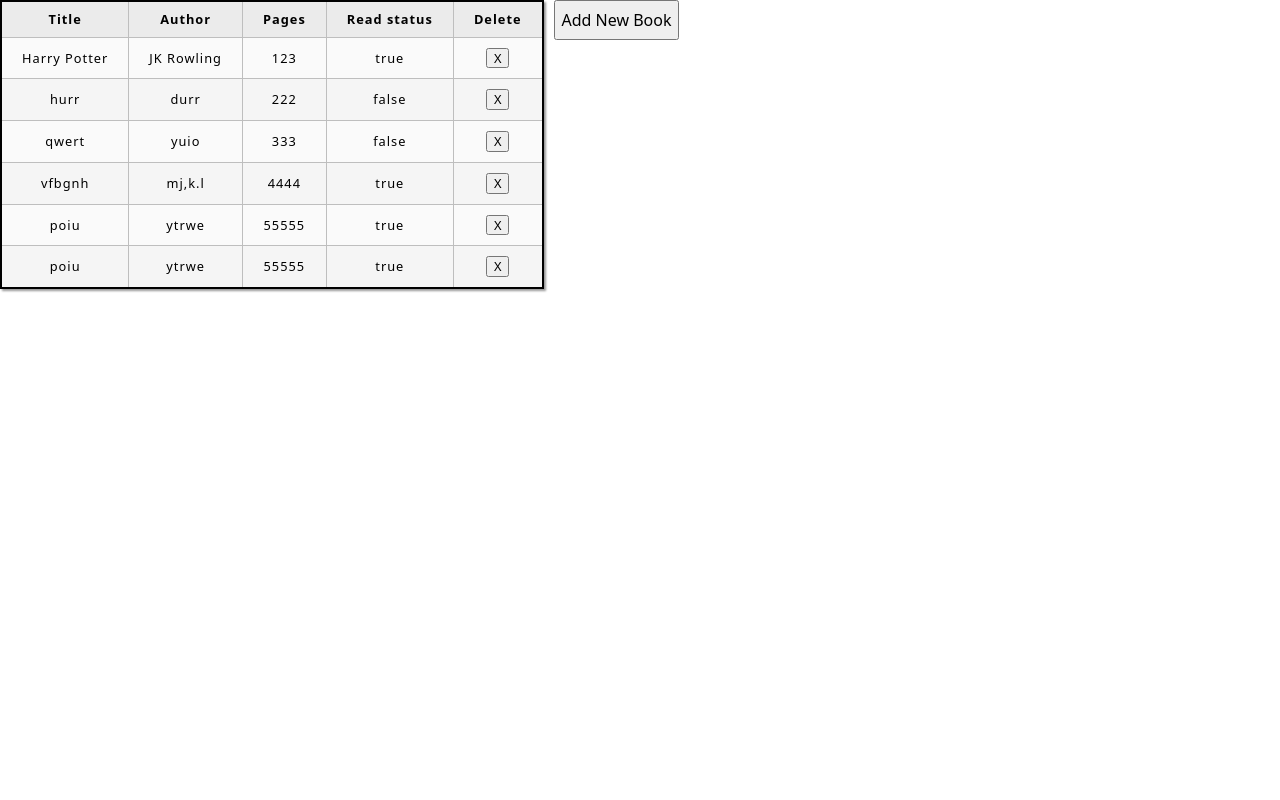
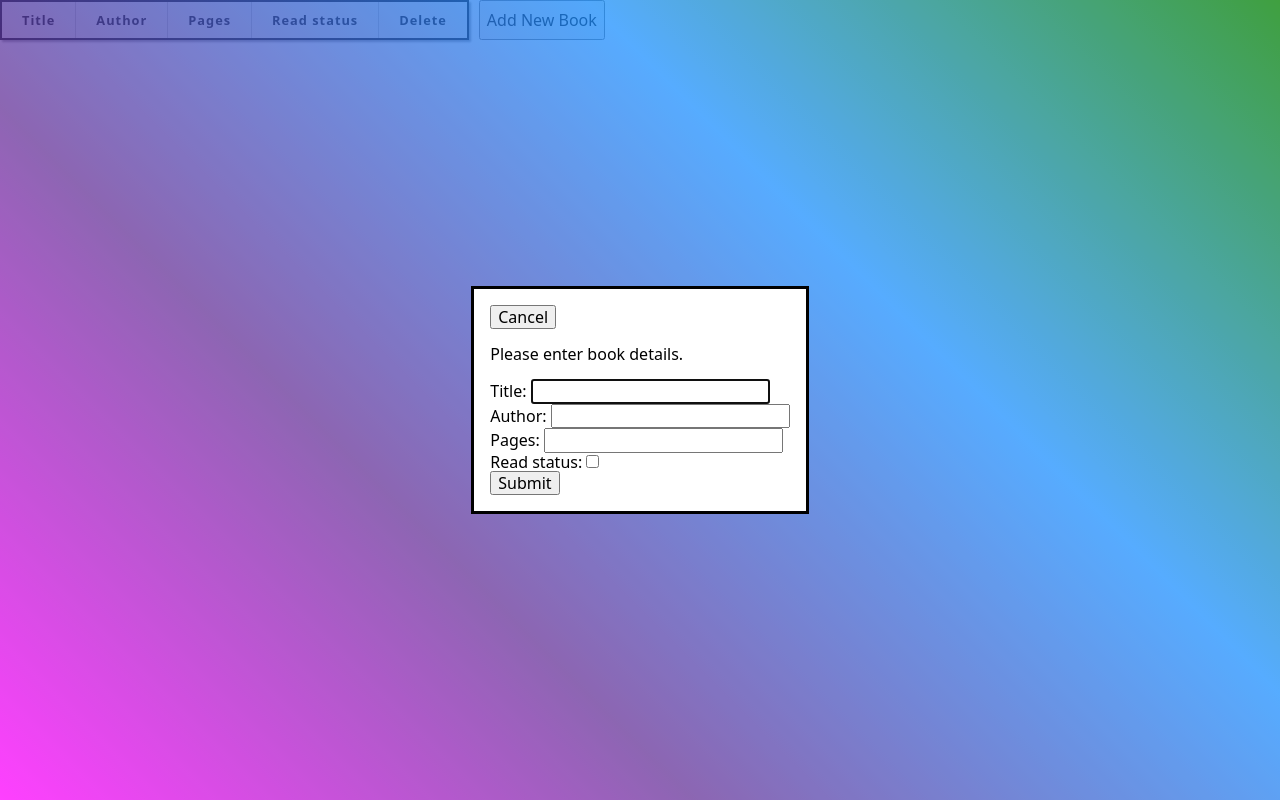
Before and after one commit to Trithereon/project-library, a plain HTML site: page index.html in a window 1280 px wide. Both pictures are taken after a click on the button "Add New Book". Drawn offline with Linux system fonts and the light colour scheme.

Commit message:
Implement input form into Add New Book button functionality

```diff
--- a/index.html
+++ b/index.html
@@ -17,10 +17,32 @@
             <th>Read status</th>
             <th>Delete</th>
         </tr>
-
     </table>
     <button id="addNewBookButton">
         Add New Book
     </button>
+    <dialog>
+        <button id="cancelButton">Cancel</button>
+        <p>Please enter book details.</p>
+        <form id="addNewBookForm">
+            <div>
+                <label for="title">Title:</label>
+                <input type="text" id="title" name="title" required autofocus>
+            </div>
+            <div>
+                <label for="title">Author:</label>
+                <input type="text" id="author" name="author" required>
+            </div>
+            <div>
+                <label for="pages">Pages:</label>
+                <input type="number" id="pages" name="pages" required>
+            </div>
+            <div>
+                <label for="read-status">Read status:</label>
+                <input type="checkbox" id="read-status" name="read-status">
+            </div>
+            <button id="submitButton" type="submit">Submit</button>
+        </form>
+    </dialog>
 </body>
 </html>
--- a/script.js
+++ b/script.js
@@ -1,7 +1,6 @@
 const myLibrary = []; // Array used to store the books.
 
 // The constructor function for books.
-
 function Book(title, author, pages, isRead) {
     if (!new.target) { // Safeguard to prevent calling Book() without new.
         return new Book(title, author, pages, isRead);
@@ -10,27 +9,19 @@ function Book(title, author, pages, isRead) {
     this.title = title;
     this.author = author;
     this.pages = pages;
-    this.isRead = isRead || false; // Default is unread, if not provided.
+    this.isRead = isRead || false; // If not provided, default is false.
 }
 
 // Function to take params, create a book, then store it in the array.
-
 function addBookToLibrary(title, author, pages, isRead) {
     const newBook = new Book(title, author, pages, isRead);
     myLibrary.push(newBook);
 }
 
-// Manual book additions.
-
-addBookToLibrary('Harry Potter', 'JK Rowling', 123, true);
-addBookToLibrary('hurr', 'durr', 222);
-addBookToLibrary('qwert', 'yuio', 333, false);
-addBookToLibrary('vfbgnh', 'mj,k.l', 4444, true);
-addBookToLibrary('poiu', 'ytrwe', 55555, true);
+// Initial state of myLibrary array, which should be empty.
 console.log(myLibrary);
 
 // Iterate through entire library array, populating the table to display books.
-
 function displayLibrary() {
     for (const book of myLibrary) {
         addRow(book);
@@ -65,29 +56,63 @@ function addRow(book) {
 }
 
 // Buttons
-
 document.addEventListener ('click', function(event) {
 
-    // Delete button functionality.
-
+    // "Delete" button functionality.
     if (event.target.classList.contains('delete-row-button')) {
         const row = event.target.closest('tr');
         row.remove();
         const bookID = event.target.closest('tr').getAttribute('data-id');
         const index = myLibrary.findIndex(book => book.id === bookID);
-        if (index !== -1) {
-            myLibrary.splice(index, 1);
-            console.log(myLibrary);
-            return true; // Book found and removed successfully.
-        }
-        return false; // Book not found.
+        myLibrary.splice(index, 1);
+        console.log(myLibrary); // To log updated library array in console.
     }
 
-    // Add new book button functionality.
+    // "Add new book" button functionality.
+    if (event.target.id === 'addNewBookButton') {
 
-    if (event.target.id === 'addNewBookButton') {
-        addBookToLibrary('poiu', 'ytrwe', 55555, true);
-        const latestAddition = myLibrary[myLibrary.length - 1];
-        addRow(latestAddition);
+        const dialog = document.querySelector("dialog");
+        const cancelButton = document.getElementById("cancelButton");
+        const submitButton = document.getElementById("submitButton");
+        const form = document.getElementById('addNewBookForm');
+
+        // "Add new book" button opens the dialog modal.
+        dialog.showModal();
+
+        // "Submit" button adds the new book from the inputted data form.
+        submitButton.addEventListener("click", (event) => {
+            event.preventDefault();
+
+            // Trigger browser validation UI
+            if (!form.reportValidity()) {
+                return; // Stop if any HTML5 validation fails
+            };
+
+            const title = document.getElementById('title').value;
+            const author = document.getElementById('author').value;
+            const pages = document.getElementById('pages').value;
+            const read = document.getElementById('read-status').checked;
+
+            // Now that the input form is validated, add the new book info to library.
+            addBookToLibrary(title, author, pages, read);
+
+            // Display newly added book.
+            const latestAddition = myLibrary[myLibrary.length - 1];
+            addRow(latestAddition);
+            console.log(myLibrary); // To log updated library array in console.
+
+            // Close dialog and reset form data.
+            form.reset();
+            dialog.close();
+            return;
+        });
+
+        // "Cancel" button closes the dialog
+        cancelButton.addEventListener("click", () => {
+        dialog.close();
+        document.getElementById('addNewBookForm').reset();
+        });
+
+
     }
 });
--- a/style.css
+++ b/style.css
@@ -44,3 +44,16 @@ body {
 button#addNewBookButton {
     height: 40px;
 }
+
+/* Pseudo-element of the dialog modal */
+
+::backdrop {
+  background-image: linear-gradient(
+    45deg,
+    magenta,
+    rebeccapurple,
+    dodgerblue,
+    green
+  );
+  opacity: 0.75;
+}
```
